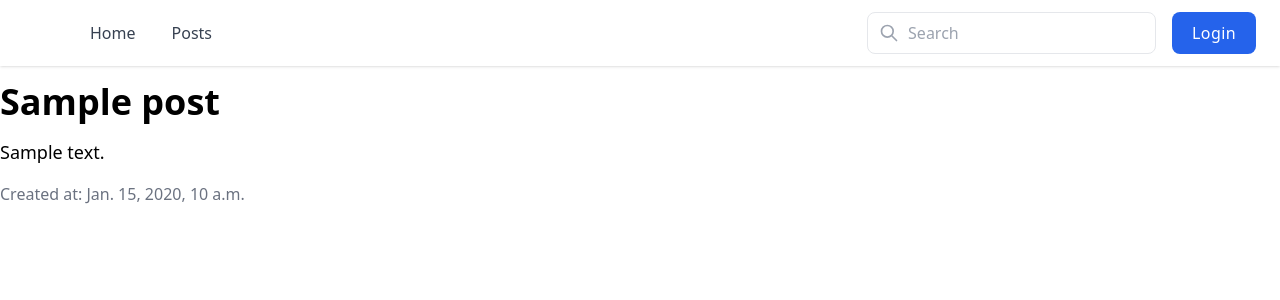
After one commit to vrainz1999/note-app, a Django app: a page that uses mynote/templates/layout.html in a window 1280 px wide. The commit adds this page. Shown: the top 300 px of the page. Run offline with Django 5.2, Linux system fonts and the light colour scheme; tables that the repository leaves empty hold one stand-in row (values such as "Sample post"); some libraries are stand-ins or nearby versions.

Commit message:
make post detail, add slug model

```diff
--- a/mynote/posts/models.py
+++ b/mynote/posts/models.py
@@ -5,6 +5,7 @@ from django.db import models
 class Post(models.Model):
     title = models.CharField(max_length=200)
     content = models.TextField()
+    slug = models.SlugField(unique=True, default=None)
     created_at = models.DateTimeField(auto_now_add=True)
     updated_at = models.DateTimeField(auto_now=True)
 
--- /dev/null
+++ b/mynote/posts/templates/posts/post_detail.html
@@ -0,0 +1,11 @@
+{% extends 'layout.html' %}
+
+{% block title %}
+    <title class="text-2xl font-bold">{{ post.title }}</title>
+{% endblock %}
+
+{% block content %}
+    <h1 class="text-4xl font-bold mb-4">{{ post.title }}</h1>
+    <p class="text-lg mb-4">{{ post.content }}</p>
+    <p class="text-gray-500">Created at: {{ post.created_at }}</p>
+{% endblock %}
--- a/mynote/posts/templates/posts/posts_list.html
+++ b/mynote/posts/templates/posts/posts_list.html
@@ -20,7 +20,7 @@ Posts
             <span class="block text-xs text-gray-500"> <span class="font-bold">Admin</span> | <time
                     datetime="2022-10-10" class="text-xs text-gray-500"> {{ post.created_at }} </time> </span>
 
-            <a href="#">
+            <a href="{% url 'posts:detail' slug=post.slug %}">
                 <h3 class="mt-0.5 text-lg text-gray-900">{{ post.title }}</h3>
             </a>
 
--- a/mynote/posts/urls.py
+++ b/mynote/posts/urls.py
@@ -1,6 +1,9 @@
 from django.urls import path
 from . import views
 
+app_name = 'posts'
+
 urlpatterns = [
-    path('', views.posts_list),
+    path('', views.posts_list, name="list"),
+    path('<slug:slug>', views.post_detail, name="detail"),
 ]
--- a/mynote/posts/views.py
+++ b/mynote/posts/views.py
@@ -1,7 +1,12 @@
 from django.shortcuts import render
 from .models import Post
+from django.http import HttpResponse
 
 # Create your views here.
 def posts_list(request):
     posts = Post.objects.all().order_by('created_at')
     return render(request, 'posts/posts_list.html', { 'posts': posts })
+
+def post_detail(request, slug):
+    post = Post.objects.get(slug=slug)
+    return render(request, 'posts/post_detail.html', { 'post': post })
--- a/mynote/templates/layout.html
+++ b/mynote/templates/layout.html
@@ -52,7 +52,7 @@
                         class="px-2.5 py-2 text-gray-700 transition-colors duration-300 transform rounded-lg dark:text-gray-200 hover:bg-gray-100 dark:hover:bg-gray-700 md:mx-2">Home</a>
                     <!-- <a href="#"
                         class="px-2.5 py-2 text-gray-700 transition-colors duration-300 transform rounded-lg dark:text-gray-200 hover:bg-gray-100 dark:hover:bg-gray-700 md:mx-2">About</a> -->
-                    <a href="/posts"
+                    <a href="{% url 'posts:list' %}"
                         class="px-2.5 py-2 text-gray-700 transition-colors duration-300 transform rounded-lg dark:text-gray-200 hover:bg-gray-100 dark:hover:bg-gray-700 md:mx-2">Posts</a>
                 </div>
 
```
Also changed, not shown: mynote/posts/migrations/0002_post_slug.py (added).
